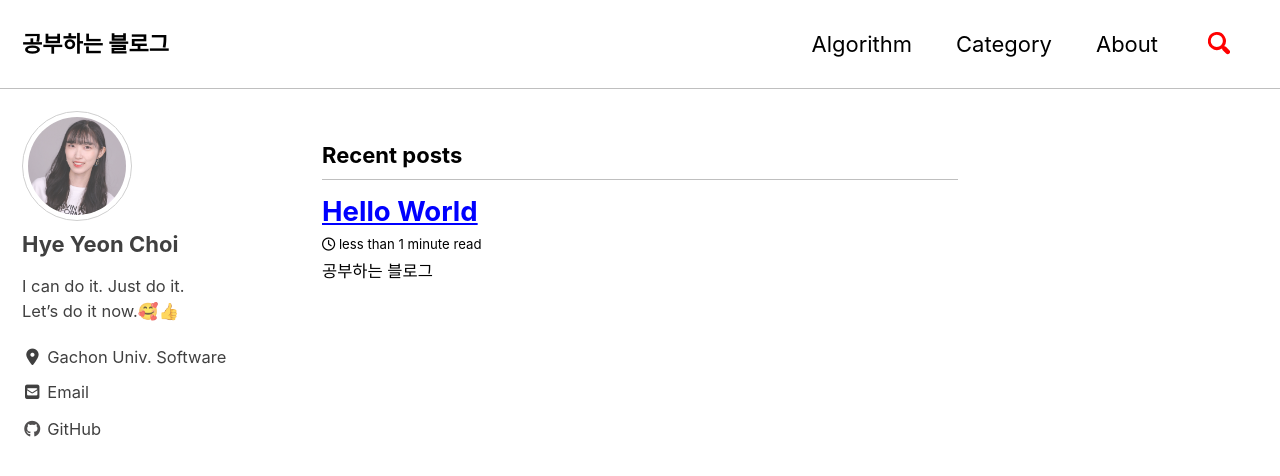
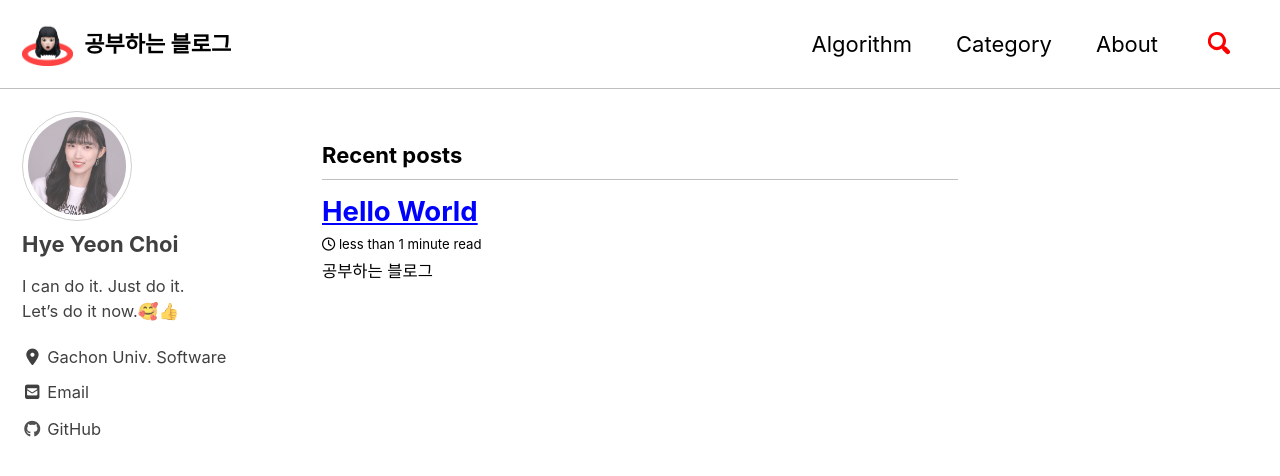
Before and after one commit to chlgpdus921/chlgpdus921.github.io, a Jekyll site: the page built from index.html, in a window 1280 px wide and 900 px high. Shown: the top 476 px of the window. Built offline with Jekyll 4.4.1, drawn with Linux system fonts in a browser that asks for light colours; cached includes are drawn as plain includes; nearby versions of some CDN libraries; the list of posts is cut into pages by our own code.

Commit message:
로고 사진 업데이트

```diff
--- a/_config.yml
+++ b/_config.yml
@@ -24,8 +24,8 @@ description              : "Technology Study Blog"
 url                      : "https://chlgpdus921.github.io" # the base hostname & protocol for your site e.g. "https://mmistakes.github.io"
 baseurl                  : # the subpath of your site, e.g. "/blog"
 repository               : "chlgpdus921/chlgpdus921.github.io" # GitHub username/repo-name e.g. "mmistakes/minimal-mistakes"
-teaser                   : # path of fallback teaser image, e.g. "/assets/images/500x300.png"
-logo                     : # path of logo image to display in the masthead, e.g. "/assets/images/88x88.png"
+teaser                   : "/assets/images/hlogo.png"# path of fallback teaser image, e.g. "/assets/images/500x300.png"
+logo                     : "/assets/images/hlogo.png" # path of logo image to display in the masthead, e.g. "/assets/images/88x88.png"
 masthead_title           : # overrides the website title displayed in the masthead, use " " for no title
 # breadcrumbs            : false # true, false (default)
 words_per_minute         : 200
```
Also changed, not shown: assets/images/hlogo.png (added).
